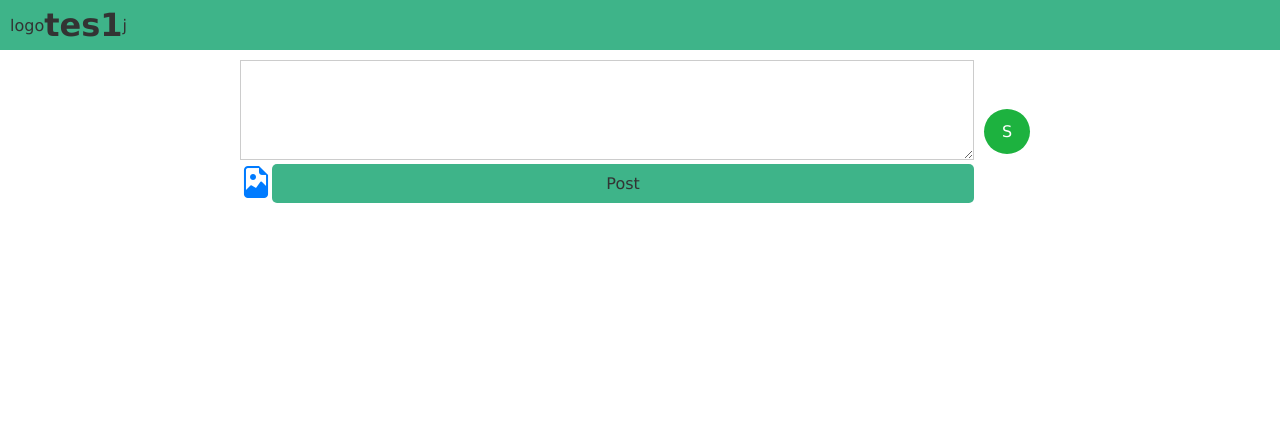
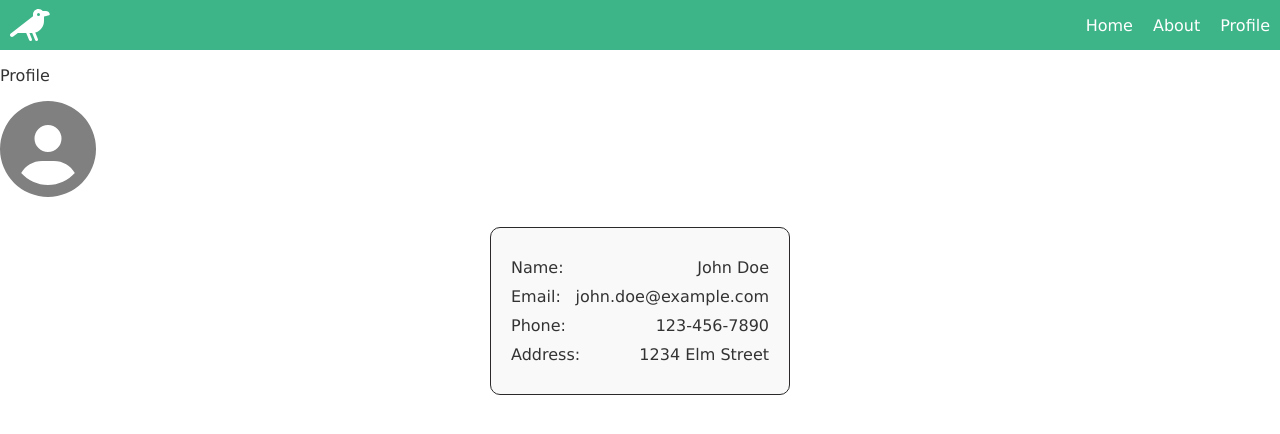
Before and after one commit to VanamDeekshitha/Kaki, a React (Create React App) app: page /profile in a window 1280 px wide. Shown: the top 434 px of the page. Built offline with nearby package versions, Linux system fonts and the light colour scheme.

Commit message:
Added browser routing

```diff
--- a/src/App.js
+++ b/src/App.js
@@ -1,12 +1,27 @@
+import { BrowserRouter, Route, Routes } from "react-router-dom";
 import DashBoard from "./components/Dashboard";
 import NavBar from "./components/nav/NavBar";
 import "./styles.css";
+import About from "./comp/About";
+
+import Profile from "./comp/Profile";
+import Home from "./comp/Home";
 
 export default function App() {
   return (
+    <BrowserRouter>
     <div className="App">
       <NavBar />
-      <DashBoard />
+
+      <Routes>
+
+      <Route path="/home" element={<Home/>}/>
+        <Route path="/about" element={<About/>}/>
+        <Route path="/profile" element={<Profile/>}/>
+
+      </Routes>
     </div>
+    </BrowserRouter>
+
   );
 }
--- /dev/null
+++ b/src/comp/About.jsx
@@ -0,0 +1,12 @@
+import React from 'react'
+import "./comp.css";
+
+function About() {
+  return (
+    <div >
+      <p>Lorem ipsum dolor sit amet consectetur adipisicing elit. Provident non totam quis assumenda sequi similique velit expedita ducimus hic modi sed, rem ipsa eum, dicta laudantium illum voluptas necessitatibus mollitia!</p>
+    </div>
+  )
+}
+
+export default About
--- /dev/null
+++ b/src/comp/Home.jsx
@@ -0,0 +1,12 @@
+import React from 'react'
+import DashBoard from '../components/Dashboard'
+
+function Home() {
+  return (
+    <div >
+        <DashBoard/>
+    </div>
+  )
+}
+
+export default Home
--- /dev/null
+++ b/src/comp/Profile.jsx
@@ -0,0 +1,35 @@
+import React from 'react';
+import { FontAwesomeIcon } from '@fortawesome/react-fontawesome';
+import { faUserCircle } from '@fortawesome/free-solid-svg-icons';
+import "./comp.css";
+
+function Profile() {
+  return (
+    <div className="profile-container">
+      <p >Profile</p>
+      <div style={{color:'grey'}}>
+        <FontAwesomeIcon icon={faUserCircle} size="6x" />
+      </div>
+      <div className="profile-details">
+        <div className="row">
+          <span className="label">Name:</span>
+          <span className="value">John Doe</span>
+        </div>
+        <div className="row">
+          <span className="label">Email:</span>
+          <span className="value">john.doe@example.com</span>
+        </div>
+        <div className="row">
+          <span className="label">Phone:</span>
+          <span className="value">123-456-7890</span>
+        </div>
+        <div className="row">
+          <span className="label">Address:</span>
+          <span className="value">1234 Elm Street</span>
+        </div>
+      </div>
+    </div>
+  );
+}
+
+export default Profile;
--- /dev/null
+++ b/src/comp/comp.css
@@ -0,0 +1,14 @@
+.profile-details {
+    padding: 20px;
+    border: 1px solid #2b2929;
+    border-radius: 10px;
+    width: 300px;
+    margin: 30px auto;
+    background-color: #f9f9f9;
+  }
+
+  .row {
+    display: flex;
+    justify-content: space-between;
+    margin: 10px 0;
+  }
--- a/src/components/nav/NavBar.js
+++ b/src/components/nav/NavBar.js
@@ -1,12 +1,19 @@
 import "./navbar.css";
+import { FontAwesomeIcon } from "@fortawesome/react-fontawesome";
+import { faCrow } from "@fortawesome/free-solid-svg-icons";
+import { Link } from "react-router-dom";
 // import logo from "../../../public/assets/kakilogo.png";
 const NavBar = () => {
   return (
     <div className="nav">
       {/* <img src={logo} alt="Logo" className="logo" width={50} /> */}
-      <p>logo</p>
-    <h1>tes1</h1>
-    <p>j</p>
+
+      <FontAwesomeIcon icon={faCrow} className="logo" size="2x" />
+  <div>
+      <Link  to="/home">Home</Link>
+     <Link to="/about">About</Link>
+     <Link to="/profile">Profile</Link>
+     </div>
 
     </div>
   );
--- a/src/components/nav/navbar.css
+++ b/src/components/nav/navbar.css
@@ -1,10 +1,25 @@
 @import url("../../main.css");
-
-.nav {
+ .nav {
   width: 100%;
   height: 50px;
   background-color: var(--primary);
   display: flex;
   align-items: center;
   padding: var(--gutter);
+  justify-content: space-between;
+
 }
+
+.logo {
+  color: white;
+}
+
+.nav a {
+  color: white;
+  text-decoration: none;
+  margin-left: 20px;
+}
+
+.nav a:hover {
+  color: darkgreen;
+}
```
Also changed, not shown: package.json (+15 -4 lines), 1 other file (tests, documents, lock files or other folders).
